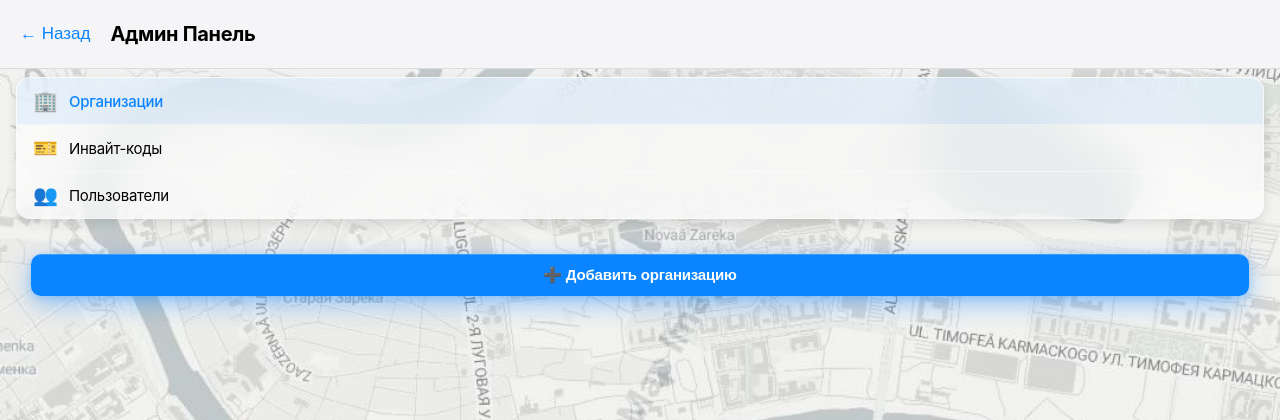
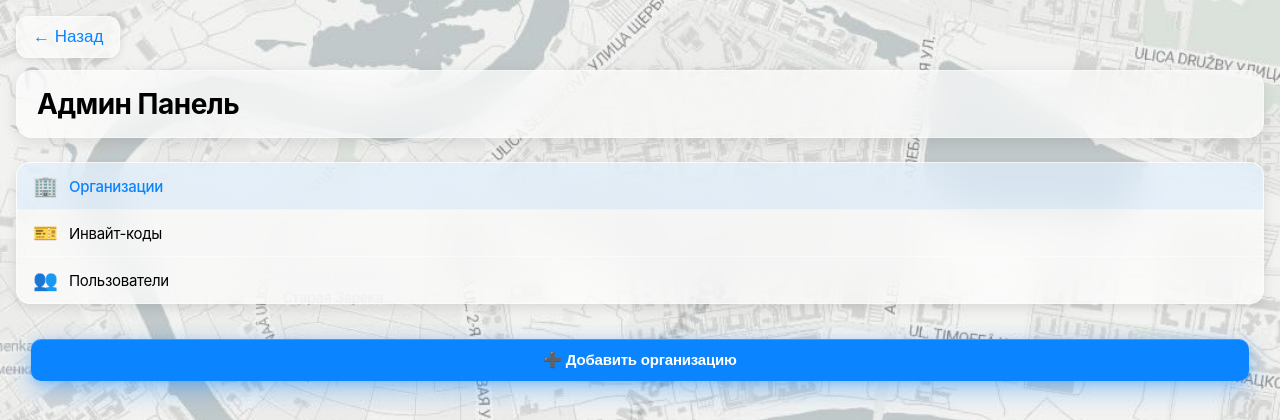
Before and after one commit to ihorxshdy/freighthub, a Flask app: page /admin in a window 1280 px wide. Shown: the top 420 px of the page. Run offline with Flask 3, Linux system fonts and the light colour scheme; parts of the project's set-up code (start-up, migrations or seed data) failed here and were passed over; some libraries are stand-ins or nearby versions.

Commit message:
Улучшен UI админ-панели: компактные карточки пользователей, liquid glass кнопка Назад и заголовок, фон на всю страницу, убран сдвиг от header

```diff
--- a/webapp/templates/admin.html
+++ b/webapp/templates/admin.html
@@ -14,6 +14,59 @@
         .admin-screen {
             min-height: 100vh;
             padding-bottom: 40px;
+        }
+
+        /* Кастомный header для админки */
+        .admin-header {
+            padding: 16px;
+            display: flex;
+            flex-direction: column;
+            gap: 12px;
+            position: sticky;
+            top: 0;
+            z-index: 100;
+        }
+
+        .admin-back-btn {
+            background: var(--glass-bg);
+            backdrop-filter: blur(20px);
+            -webkit-backdrop-filter: blur(20px);
+            border: 1px solid var(--glass-border);
+            border-radius: 12px;
+            padding: 10px 16px;
+            color: var(--tg-theme-button-color);
+            font-size: 17px;
+            font-weight: 500;
+            cursor: pointer;
+            transition: all 0.2s;
+            display: inline-flex;
+            align-items: center;
+            gap: 6px;
+            width: fit-content;
+            box-shadow: 0 2px 8px var(--glass-shadow);
+        }
+
+        .admin-back-btn:active {
+            transform: scale(0.96);
+            opacity: 0.8;
+        }
+
+        .admin-title-card {
+            background: var(--glass-bg);
+            backdrop-filter: blur(20px);
+            -webkit-backdrop-filter: blur(20px);
+            border: 1px solid var(--glass-border);
+            border-radius: 16px;
+            padding: 16px 20px;
+            box-shadow: 0 4px 16px var(--glass-shadow);
+        }
+
+        .admin-title-card h1 {
+            font-size: 28px;
+            font-weight: 700;
+            margin: 0;
+            color: var(--tg-theme-text-color);
+            letter-spacing: -0.5px;
         }
 
         .stat-grid {
@@ -266,10 +327,12 @@
 </head>
 <body>
     <div id="admin-screen" class="screen admin-screen">
-        <!-- Header как в профиле -->
-        <div class="profile-header">
-            <button class="back-btn" onclick="goBackToApp()">← Назад</button>
-            <h2>Админ Панель</h2>
+        <!-- Кастомный header для админки -->
+        <div class="admin-header">
+            <button class="admin-back-btn" onclick="goBackToApp()">← Назад</button>
+            <div class="admin-title-card">
+                <h1>Админ Панель</h1>
+            </div>
         </div>
 
         <!-- Навигационное меню (как в основном приложении) -->
```
Also changed, not shown: other parts of webapp/templates/admin.html (+15 -7 lines).
